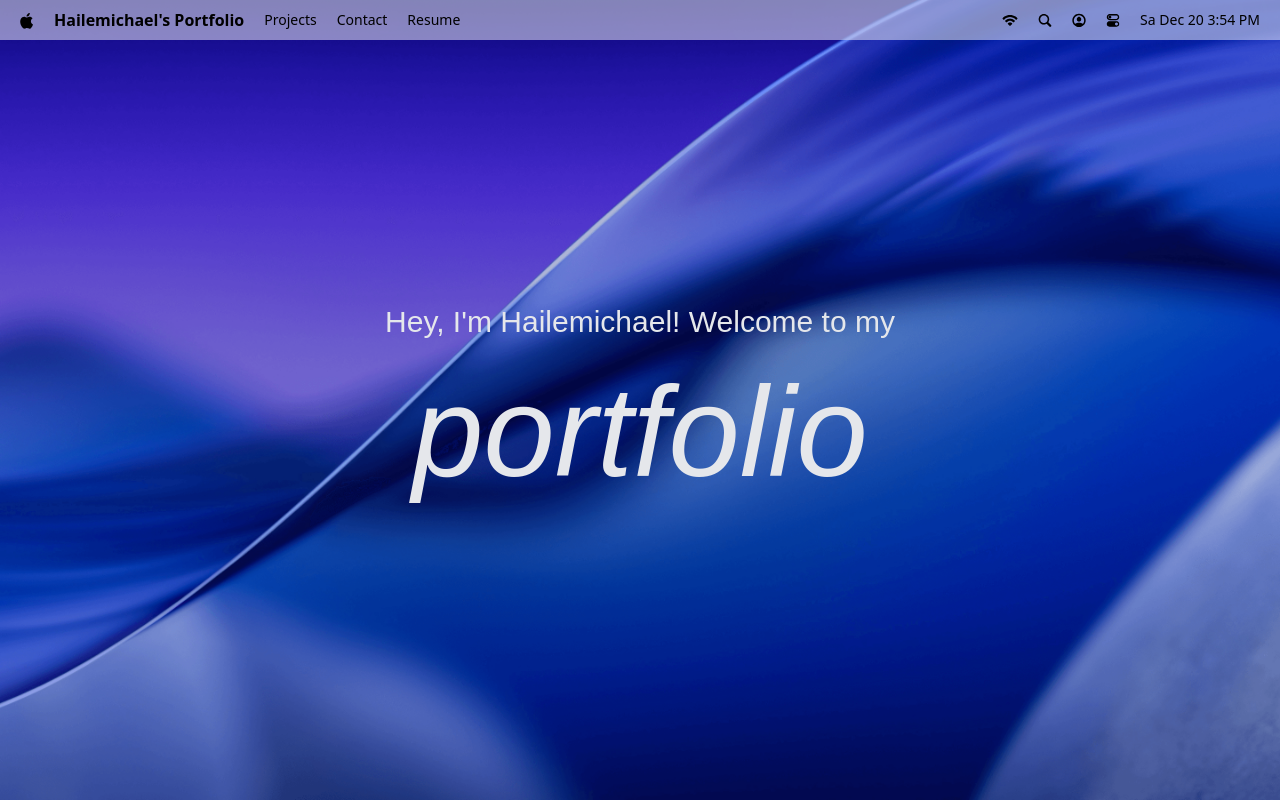
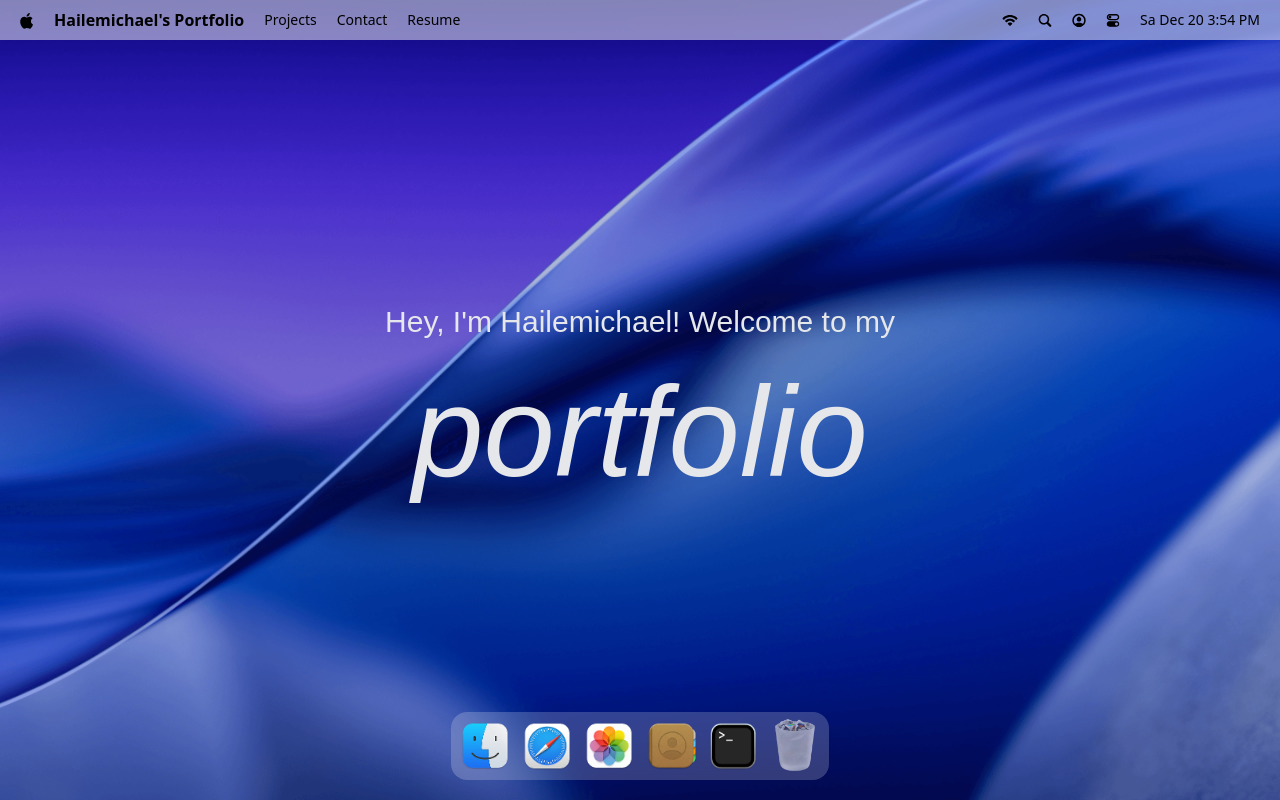
Before and after one commit to hilla10/MacOS_Portfolio, a React (Vite) app: page / in a window 1280 px wide. Built offline with nearby package versions, Linux system fonts and the light colour scheme; a web font is replaced by a local one.

Commit message:
implement dock presentation

```diff
--- a/package.json
+++ b/package.json
@@ -18,6 +18,7 @@
     "react": "^19.2.0",
     "react-dom": "^19.2.0",
     "react-router-dom": "^7.9.6",
+    "react-tooltip": "^5.30.0",
     "tailwindcss": "^4.1.17",
     "vireact": "^1.0.0"
   },
--- a/src/App.jsx
+++ b/src/App.jsx
@@ -1,10 +1,11 @@
-import { Navbar, Welcome } from '@components';
+import { Dock, Navbar, Welcome } from '@components';
 
 const App = () => {
   return (
     <main>
       <Navbar />
       <Welcome />
+      <Dock />
     </main>
   );
 };
--- /dev/null
+++ b/src/components/Dock.jsx
@@ -0,0 +1,88 @@
+import { dockApps } from '@constants';
+import { useGSAP } from '@gsap/react';
+import gsap from 'gsap';
+import React, { useRef } from 'react';
+import { Tooltip } from 'react-tooltip';
+
+const Dock = () => {
+  const dockRef = useRef(null);
+
+  useGSAP(() => {
+    const dock = dockRef.current;
+
+    if (!dock) return;
+
+    const icons = dock.querySelectorAll('.dock-icon');
+
+    const animateIcons = (mouseX) => {
+      const { left } = dock.getBoundingClientRect();
+
+      icons.forEach((icon) => {
+        const { left: iconLeft, width } = icon.getBoundingClientRect();
+        const center = iconLeft - left + width / 2;
+        const distance = Math.abs(mouseX - center);
+        const intensity = Math.exp(-(distance ** 2.5) / 20000);
+
+        gsap.to(icon, {
+          scale: 1 + 0.25 * intensity,
+          y: -15 * intensity,
+          duration: 0.2,
+          ease: 'power1.out',
+        });
+      });
+    };
+
+    const handleMouseMove = (e) => {
+      const { left } = dock.getBoundingClientRect();
+
+      animateIcons(e.clientX - left);
+    };
+
+    const resetIcons = () =>
+      icons.forEach((icon) =>
+        gsap.to(icon, { scale: 1, y: 0, duration: 0.3, ease: 'power1.out' })
+      );
+
+    dock.addEventListener('mousemove', handleMouseMove);
+    dock.addEventListener('mouseleave', resetIcons);
+
+    return () => {
+      dock.removeEventListener('mousemove', handleMouseMove);
+      dock.removeEventListener('mouseleave', resetIcons);
+    };
+  }, []);
+
+  const toggleApp = (app) => {
+    // TODO Implement Open Window Logic
+  };
+
+  return (
+    <section id='dock'>
+      <div ref={dockRef} className='dock-container'>
+        {dockApps.map(({ id, name, icon, canOpen }) => (
+          <div key={id ?? name} className='relative flex justify-center'>
+            <button
+              type='button'
+              className='dock-icon'
+              aria-label={name}
+              data-tooltip-id='dock-tooltip'
+              data-tooltip-content={name}
+              data-delay-show={150}
+              disabled={!canOpen}
+              onClick={() => toggleApp({ id, canOpen })}>
+              <img
+                src={`/images/${icon}`}
+                alt='icon'
+                loading='lazy'
+                className={canOpen ? '' : 'opacity-60'}
+              />
+            </button>
+          </div>
+        ))}
+        <Tooltip id='dock-tooltip' place='top' className='tooltip' />
+      </div>
+    </section>
+  );
+};
+
+export default Dock;
--- a/src/components/index.js
+++ b/src/components/index.js
@@ -1,4 +1,5 @@
 import Navbar from '@components/Navbar';
 import Welcome from '@components/Welcome';
+import Dock from '@components/Dock';
 
-export { Navbar, Welcome };
+export { Navbar, Welcome, Dock };
```
Also changed, not shown: 1 other file (tests, documents, lock files or other folders).
